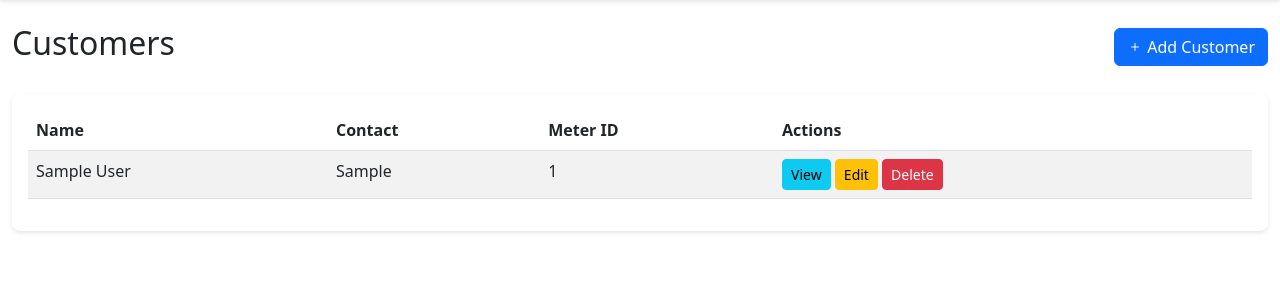
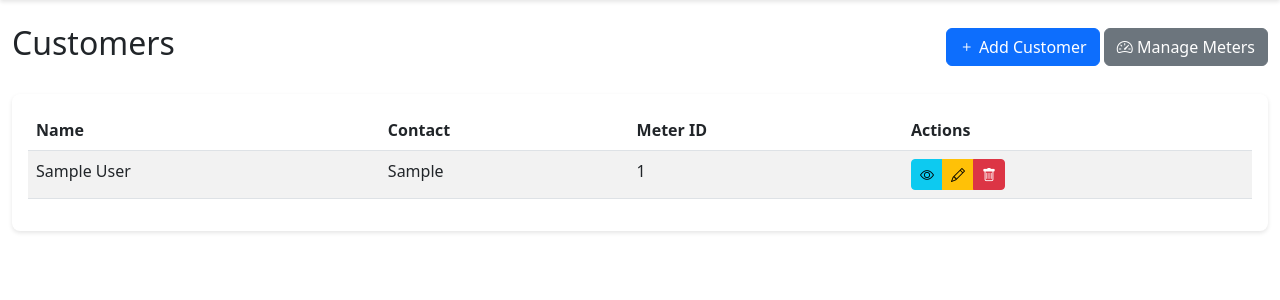
Before and after one commit to kb-diplo/DENKAM-WATERS, a Django app: page /customers/ in a window 1280 px wide. Shown: the part 56-356 px from the top of the page. Run offline with Django 5.2, Linux system fonts and the light colour scheme; a user stored in the database is signed in; tables that the repository leaves empty hold one stand-in row (values such as "Sample post"); some libraries are stand-ins or nearby versions.

Commit message:
Fix customer list template: update URL names and improve UI

```diff
--- a/water_billing_system/templates/Customers/customer_list.html
+++ b/water_billing_system/templates/Customers/customer_list.html
@@ -5,13 +5,19 @@
 {% block content %}
 <div class="d-flex justify-content-between align-items-center mb-4">
     <h2>Customers</h2>
+    <div>
         <a href="{% url 'customers:customer_create' %}" class="btn btn-primary">
             <i class="bi bi-plus"></i> Add Customer
         </a>
+        <a href="{% url 'customers:meter_list' %}" class="btn btn-secondary">
+            <i class="bi bi-speedometer2"></i> Manage Meters
+        </a>
+    </div>
 </div>
 
 <div class="card">
     <div class="card-body">
+        <div class="table-responsive">
             <table class="table table-striped table-hover">
                 <thead>
                     <tr>
@@ -28,9 +34,17 @@
                             <td>{{ customer.contact }}</td>
                             <td>{{ customer.meter_id }}</td>
                             <td>
-                            <a href="{% url 'customers:customer_detail' customer.pk %}" class="btn btn-sm btn-info">View</a>
-                            <a href="{% url 'customers:customer_update' customer.pk %}" class="btn btn-sm btn-warning">Edit</a>
-                            <a href="{% url 'customers:customer_delete' customer.pk %}" class="btn btn-sm btn-danger">Delete</a>
+                                <div class="btn-group">
+                                    <a href="{% url 'customers:customer_detail' customer.pk %}" class="btn btn-sm btn-info" title="View Details">
+                                        <i class="bi bi-eye"></i>
+                                    </a>
+                                    <a href="{% url 'customers:customer_edit' customer.pk %}" class="btn btn-sm btn-warning" title="Edit">
+                                        <i class="bi bi-pencil"></i>
+                                    </a>
+                                    <a href="{% url 'customers:customer_delete' customer.pk %}" class="btn btn-sm btn-danger" title="Delete">
+                                        <i class="bi bi-trash"></i>
+                                    </a>
+                                </div>
                             </td>
                         </tr>
                     {% empty %}
@@ -40,13 +54,14 @@
                     {% endfor %}
                 </tbody>
             </table>
+        </div>
 
-        {% if is_paginated %}
+        {% if customers.has_other_pages %}
             <nav aria-label="Page navigation">
                 <ul class="pagination justify-content-center">
-                    {% if page_obj.has_previous %}
+                    {% if customers.has_previous %}
                         <li class="page-item">
-                            <a class="page-link" href="?page={{ page_obj.previous_page_number }}">Previous</a>
+                            <a class="page-link" href="?page={{ customers.previous_page_number }}">Previous</a>
                         </li>
                     {% else %}
                         <li class="page-item disabled">
@@ -54,21 +69,21 @@
                         </li>
                     {% endif %}
 
-                    {% for num in page_obj.paginator.page_range %}
-                        {% if page_obj.number == num %}
+                    {% for num in customers.paginator.page_range %}
+                        {% if customers.number == num %}
                             <li class="page-item active">
                                 <span class="page-link">{{ num }}</span>
                             </li>
-                        {% elif num > page_obj.number|add:'-3' and num < page_obj.number|add:'3' %}
+                        {% elif num > customers.number|add:'-3' and num < customers.number|add:'3' %}
                             <li class="page-item">
                                 <a class="page-link" href="?page={{ num }}">{{ num }}</a>
                             </li>
                         {% endif %}
                     {% endfor %}
 
-                    {% if page_obj.has_next %}
+                    {% if customers.has_next %}
                         <li class="page-item">
-                            <a class="page-link" href="?page={{ page_obj.next_page_number }}">Next</a>
+                            <a class="page-link" href="?page={{ customers.next_page_number }}">Next</a>
                         </li>
                     {% else %}
                         <li class="page-item disabled">
```
Lines whose indentation alone changed are shown as unchanged.
